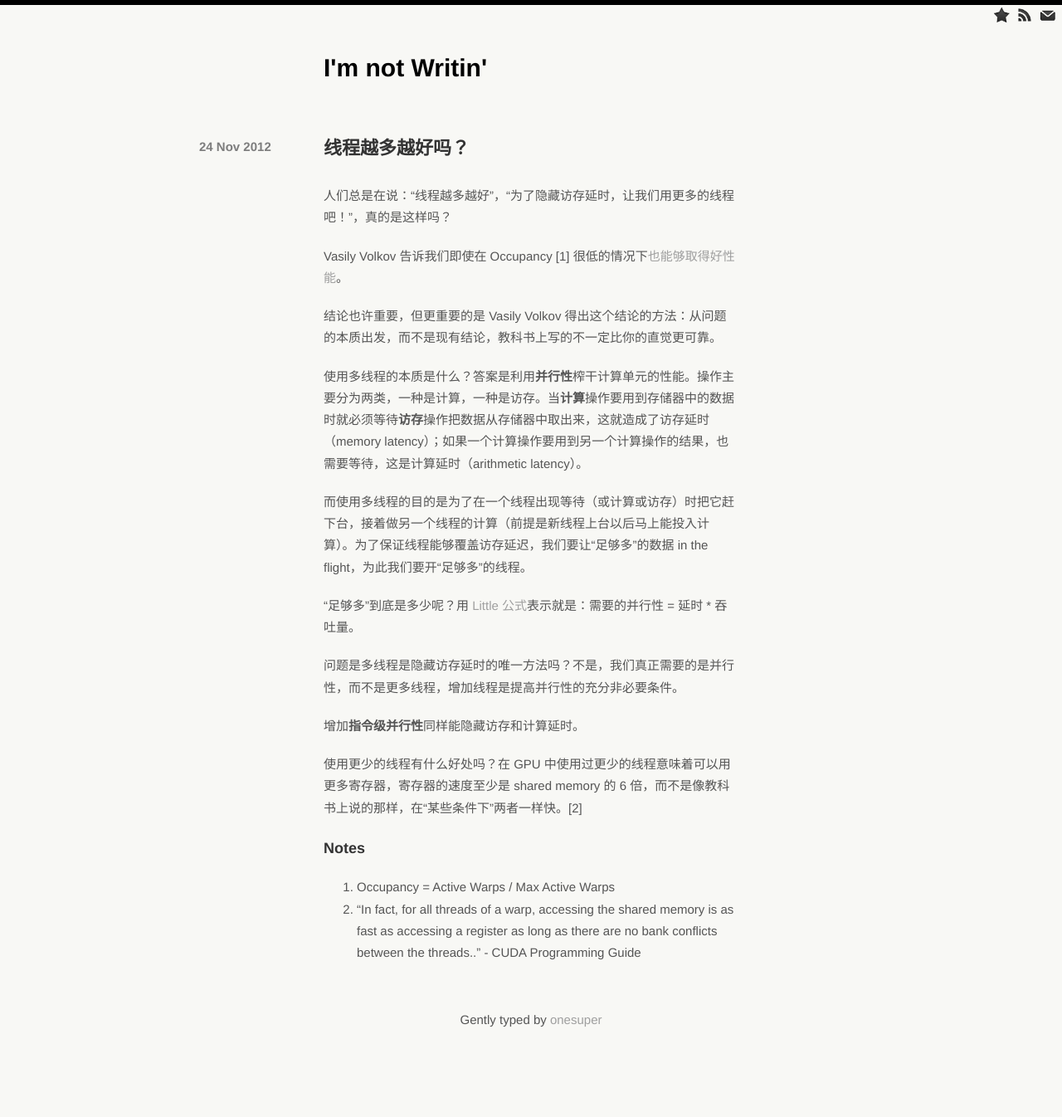
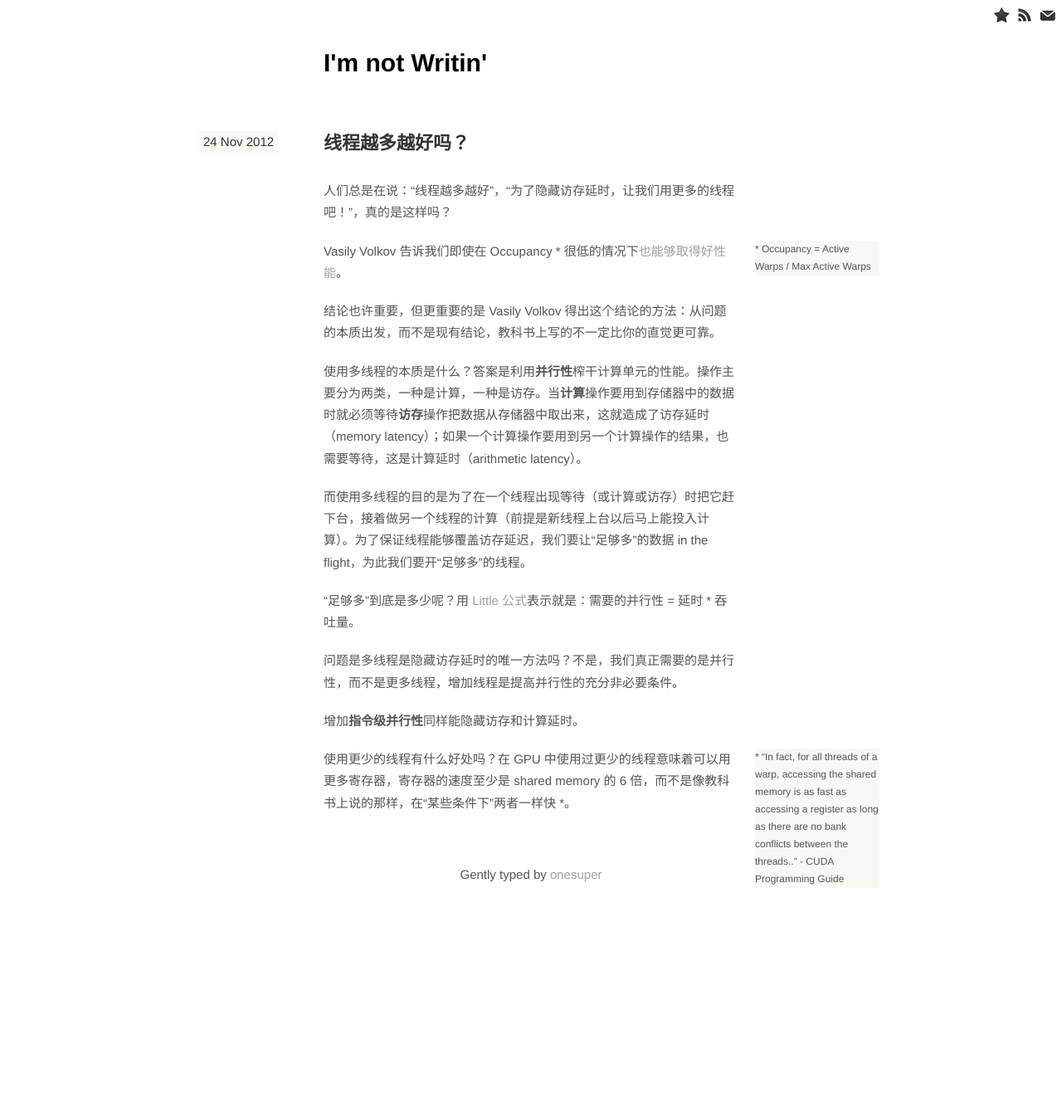
Before and after one commit to dreamsome/onesuper.github.com, a Jekyll site: the page built from _posts/technium/2012-11-24-does-more-threads-mean-better-performance.md, in a window 1280 px wide. Shown: the whole page at 83% size. Built offline with Jekyll 4.4.1, drawn with Linux system fonts in a browser that asks for light colours; Markdown is read by kramdown in place of the engine named in the settings; comment, search, counter and statistics services are not loaded; after the commit the page ends 1171 px from its top, so only the background shows below that.

Commit message:
changelog

```diff
--- a/_posts/technium/2012-11-24-does-more-threads-mean-better-performance.md
+++ b/_posts/technium/2012-11-24-does-more-threads-mean-better-performance.md
@@ -8,8 +8,8 @@ tags: []
 
 人们总是在说：“线程越多越好”，“为了隐藏访存延时，让我们用更多的线程吧！”，真的是这样吗？
 
-
-Vasily Volkov 告诉我们即使在 Occupancy [1] 很低的情况下[也能够取得好性能](http://www.cs.berkeley.edu/~volkov/volkov10-GTC.pdf)。
+<span class="sidenote">* Occupancy = Active Warps / Max Active Warps</span>
+Vasily Volkov 告诉我们即使在 Occupancy \* 很低的情况下[也能够取得好性能](http://www.cs.berkeley.edu/~volkov/volkov10-GTC.pdf)。
 
 
 结论也许重要，但更重要的是 Vasily Volkov 得出这个结论的方法：从问题的本质出发，而不是现有结论，教科书上写的不一定比你的直觉更可靠。
@@ -30,12 +30,6 @@ Vasily Volkov 告诉我们即使在 Occupancy [1] 很低的情况下[也能够
 增加**指令级并行性**同样能隐藏访存和计算延时。
 
 
-使用更少的线程有什么好处吗？在 GPU 中使用过更少的线程意味着可以用更多寄存器，寄存器的速度至少是 shared memory 的 6 倍，而不是像教科书上说的那样，在“某些条件下”两者一样快。[2]
+<span class="sidenote">* "In fact, for all threads of a warp, accessing the shared memory is as fast as accessing a register as long as there are no bank conflicts between the threads.." - CUDA Programming Guide</span>
 
-
-
-### Notes
-
-
-1. Occupancy = Active Warps / Max Active Warps
-2. "In fact, for all threads of a warp, accessing the shared memory is as fast as accessing a register as long as there are no bank conflicts between the threads.." - CUDA Programming Guide
+使用更少的线程有什么好处吗？在 GPU 中使用过更少的线程意味着可以用更多寄存器，寄存器的速度至少是 shared memory 的 6 倍，而不是像教科书上说的那样，在“某些条件下”两者一样快 \*。
--- a/style.css
+++ b/style.css
@@ -2,8 +2,8 @@ body {
     color: #555;
     margin: 0;
     font: normal 15px/1.75 "TIBch", "Grotesque MT W01", "Helvetica Neue", "Hiragino Sans GB", "STHeiti", "WenQuanYi Micro Hei", SimSun, sans-serif;
-    border-top: 6px solid #000;
-    background: #F8F8F5;
+    //border-top: 6px solid #000;
+    //background: #F8F8F5;
 }
 
 .container {
@@ -250,13 +250,19 @@ p {
 
 
 .timestamp {
-    color: #7d7d7d;
+    color: #333;
     position: absolute;
-    font-weight: bold;
     margin: 15px 0px 0px -150px;
+    padding: 0 5px;
+    background: #F8F8F5;
+}
+
+.timestamp a {
+    color: #333;
 }
 
 .timestamp a:hover {
+
     text-decoration: none;
 }
 
@@ -279,3 +285,14 @@ code {
     font-size: 16px;
     color: #999;
 }
+
+.sidenote {
+    display: block;
+    font-size: 12px;
+    background: #F8F8F5;
+    margin-right: -150px;
+    width: 150px;
+    left: 20px;
+    float: right;
+    position: relative;
+}
```
Also changed, not shown: _posts/technium/2012-12-19-about-learnable-programming.md (+41 -34 lines), images/tree.png (added), 1 other file.
